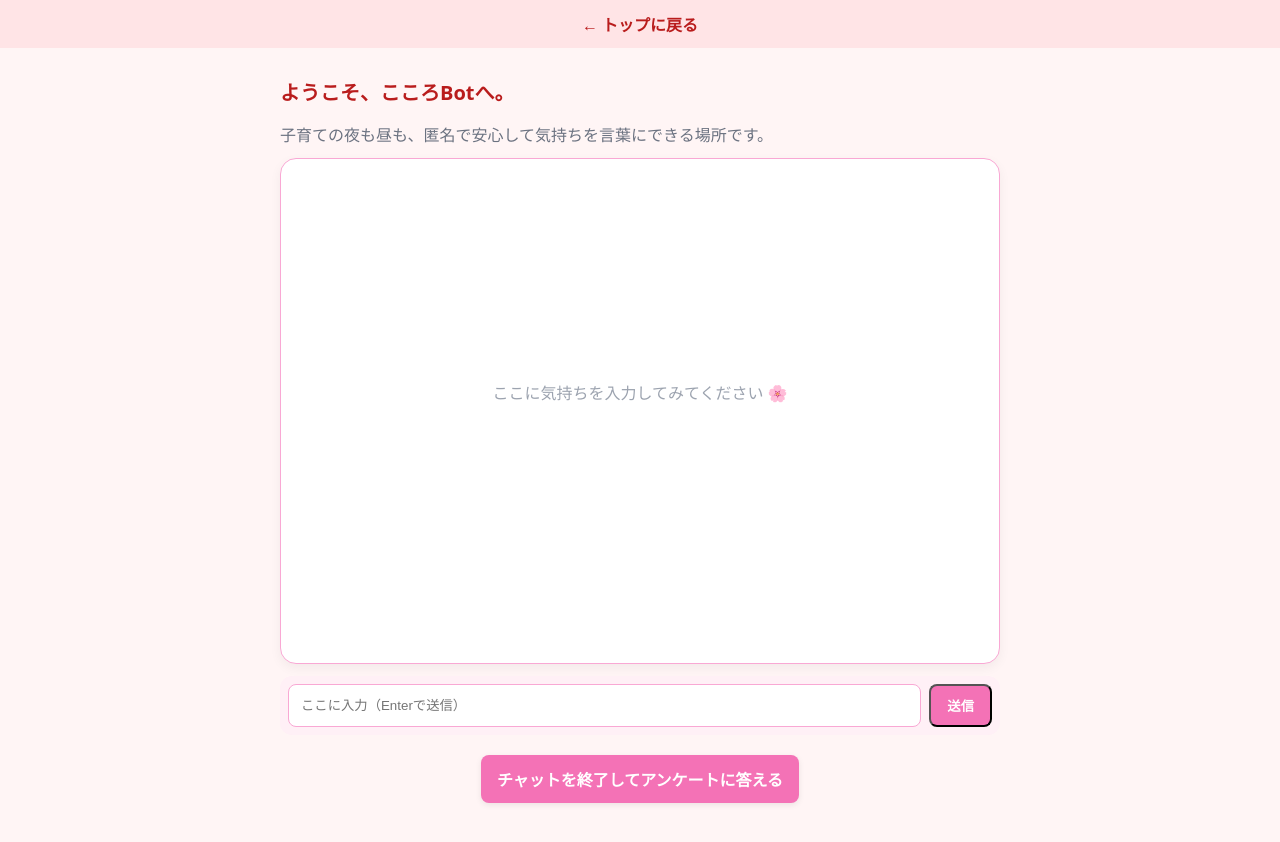
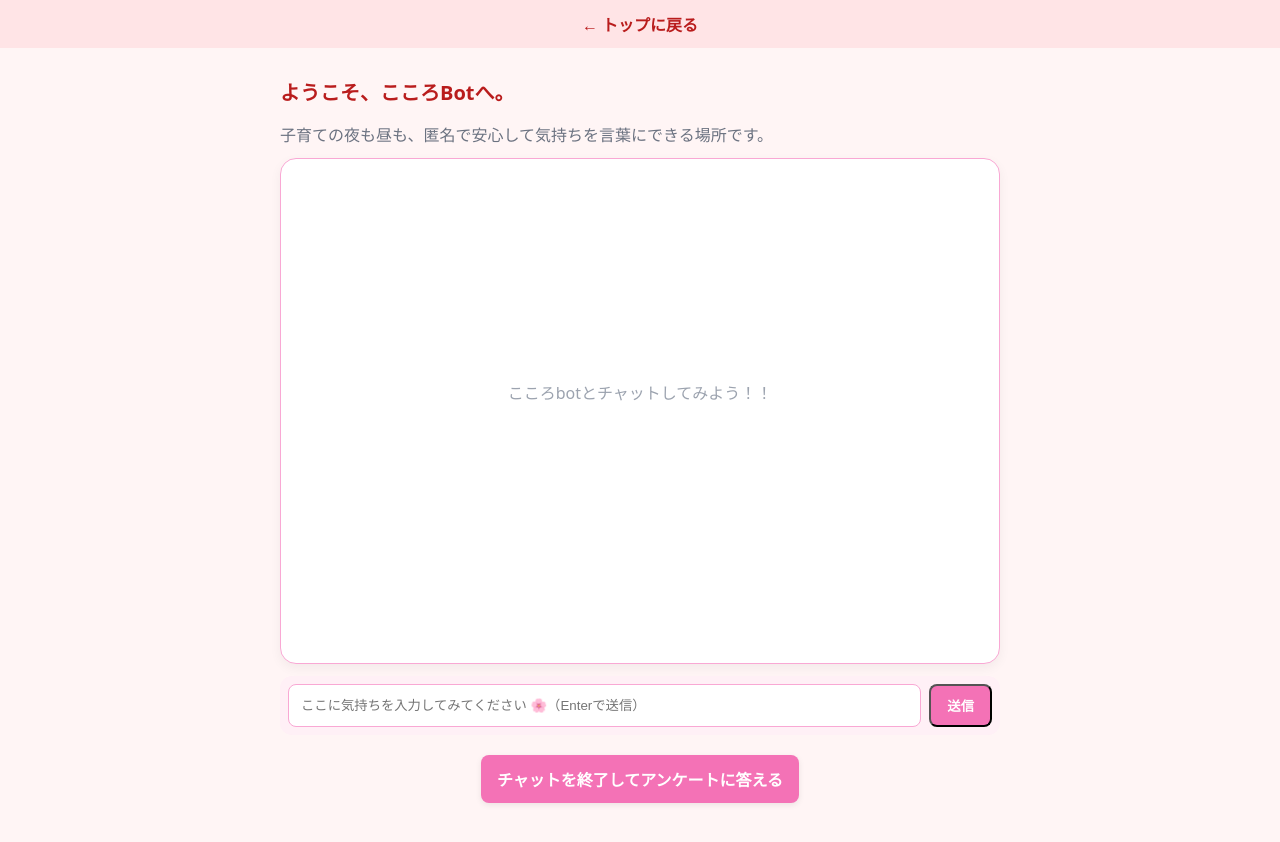
Before and after one commit to RyuYoshi4869/Kokoro_bot_mvp1, a Next.js app: page /chat in a window 1280 px wide. Shown: the top 842 px of the page. Built offline with nearby package versions, Linux system fonts and the light colour scheme.

Commit message:
Update page.jsx

```diff
--- a/app/chat/page.jsx
+++ b/app/chat/page.jsx
@@ -139,7 +139,7 @@ export default function ChatPage() {
         >
           {messages.length === 0 && (
             <div style={{ color: "#9ca3af", textAlign: "center", marginTop: "30%" }}>
-              ここに気持ちを入力してみてください 🌸
+              こころbotとチャットしてみよう！！
             </div>
           )}
           {messages.map((m, i) => (
@@ -189,7 +189,7 @@ export default function ChatPage() {
               padding: "10px 12px",
               background: "#fff",
             }}
-            placeholder="ここに入力（Enterで送信）"
+            placeholder="ここに気持ちを入力してみてください 🌸（Enterで送信）"
             value={input}
             onChange={(e) => setInput(e.target.value)}
             onKeyDown={(e) => {
```
